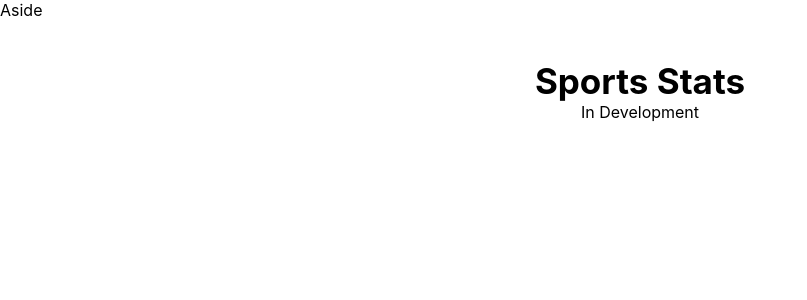
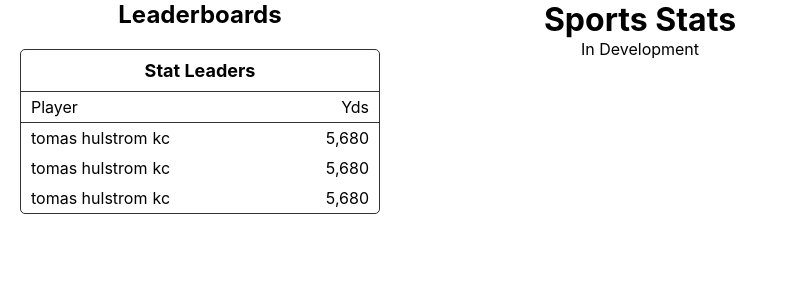
Before and after one commit to Auddity/Sports-Stats-Display, a React (Create React App) app: page / in a window 1280 px wide. Shown: the top 300 px of the page, without its empty margins (0-807 px from the left). Built offline with nearby package versions, Linux system fonts and the light colour scheme.

Commit message:
aside component, leader card component

```diff
--- a/src/components/Aside.js
+++ b/src/components/Aside.js
@@ -1,7 +1,20 @@
 import React from 'react';
+import '../sass/layout/_Aside.scss';
+import { useSelector } from 'react-redux';
+import LeaderCard from './LeaderCard';
 
 const Aside = () => {
-  return <aside className="Aside">Aside</aside>;
+  const { isOpen } = useSelector(store => store.aside);
+
+  console.log(isOpen);
+  if (isOpen) {
+    return (
+      <aside className="Aside">
+        <h1>Leaderboards</h1>
+        <LeaderCard />
+      </aside>
+    );
+  }
 };
 
 export default Aside;
--- a/src/components/Layout.js
+++ b/src/components/Layout.js
@@ -4,10 +4,10 @@ import Aside from './Aside';
 
 const Layout = () => {
   return (
-    <div>
+    <>
       <Aside />
       <Outlet />
-    </div>
+    </>
   );
 };
 
--- /dev/null
+++ b/src/components/LeaderCard.js
@@ -0,0 +1,54 @@
+import React from 'react';
+import '../sass/components/_LeaderCard.scss';
+
+const LeaderCard = () => {
+  return (
+    <article className="LeaderCard">
+      <h2>Stat Leaders</h2>
+      <div className="leaderBoard">
+        <div className="leaderBoard-header">
+          <p className="playerName">Player</p>
+          <p className="statType">Yds</p>
+        </div>
+        <div className="leaderBoard-body">
+          <ul className="playerList">
+            <li className="playerInfo">
+              <div className="playerInfo-left">
+                <img src="" alt="" />
+                <p className="name">tomas hulstrom</p>
+                <p className="teamSlug">kc</p>
+              </div>
+              <div className="playerInfo-right">
+                <span className="statValue">5,680</span>
+              </div>
+            </li>
+
+            <li className="playerInfo">
+              <div className="playerInfo-left">
+                <img src="" alt="" />
+                <p className="name">tomas hulstrom</p>
+                <p className="teamSlug">kc</p>
+              </div>
+              <div className="playerInfo-right">
+                <span className="statValue">5,680</span>
+              </div>
+            </li>
+
+            <li className="playerInfo">
+              <div className="playerInfo-left">
+                <img src="" alt="" />
+                <p className="name">tomas hulstrom</p>
+                <p className="teamSlug">kc</p>
+              </div>
+              <div className="playerInfo-right">
+                <span className="statValue">5,680</span>
+              </div>
+            </li>
+          </ul>
+        </div>
+      </div>
+    </article>
+  );
+};
+
+export default LeaderCard;
--- a/src/components/TreeMap.js
+++ b/src/components/TreeMap.js
@@ -16,8 +16,8 @@ function TreeMap() {
 
   return (
     <article className="TreeMap">
-      <h1>TreeMap</h1>
       <div className="container">
+        <h1>TreeMap</h1>
         <div className="TreeMap-display-container">
           {/* Make Own Component */}
           <div className="rushing  box-container">
--- a/src/features/aside/asideSlice.js
+++ b/src/features/aside/asideSlice.js
@@ -2,6 +2,7 @@ import { createSlice } from '@reduxjs/toolkit';
 
 const initialState = {
   players: [],
+  isOpen: true,
   isLoading: true,
 };
 
--- a/src/index.scss
+++ b/src/index.scss
@@ -1,4 +1,6 @@
-*, ::before, ::after {
+*,
+::before,
+::after {
   box-sizing: border-box;
   margin: 0;
   padding: 0;
@@ -11,19 +13,18 @@ html {
 body {
   font-size: 1.6rem;
   font-family: -apple-system, BlinkMacSystemFont, 'Segoe UI', 'Roboto', 'Oxygen',
-  'Ubuntu', 'Cantarell', 'Fira Sans', 'Droid Sans', 'Helvetica Neue',
-  sans-serif;
+    'Ubuntu', 'Cantarell', 'Fira Sans', 'Droid Sans', 'Helvetica Neue',
+    sans-serif;
   -webkit-font-smoothing: antialiased;
   -moz-osx-font-smoothing: grayscale;
-
-  h1 {
-    padding-block-start: 4rem;
-    font-size: 3.5rem;
-  }
 
   .container {
     height: 100%;
     display: grid;
     align-content: center;
   }
+
+  ul {
+    list-style: none;
+  }
 }
--- /dev/null
+++ b/src/sass/components/_LeaderCard.scss
@@ -0,0 +1,45 @@
+.LeaderCard {
+  width: 90%;
+  text-align: left;
+  border: 1px solid #333;
+  border-radius: 0.5rem;
+  margin-inline: auto;
+  margin-block: 2rem;
+
+  h2 {
+    font-size: 1.8rem;
+    text-align: center;
+    margin-block: 1rem;
+  }
+
+  .leaderBoard {
+    &-header {
+      display: flex;
+      align-items: center;
+      justify-content: space-between;
+      padding-inline: 1rem;
+      padding-block: 0.5rem;
+      border-top: 1px solid #333;
+      border-bottom: 1px solid #333;
+    }
+
+    &-body {
+      .playerInfo {
+        display: flex;
+        align-items: center;
+        justify-content: space-between;
+        padding-inline: 1rem;
+        padding-block: 0.5rem;
+
+        &-left {
+          display: flex;
+          align-items: center;
+
+          .name {
+            padding-inline-end: 0.5rem;
+          }
+        }
+      }
+    }
+  }
+}
--- a/src/sass/layout/_Aside.scss
+++ b/src/sass/layout/_Aside.scss
@@ -0,0 +1,10 @@
+.Aside {
+  position: fixed;
+  left: 0;
+  top: 0;
+  width: 40rem;
+  height: 100vh;
+  background-color: white;
+  text-align: center;
+  z-index: 10;
+}
```
Also changed, not shown: 1 other file (tests, documents, lock files or other folders).
